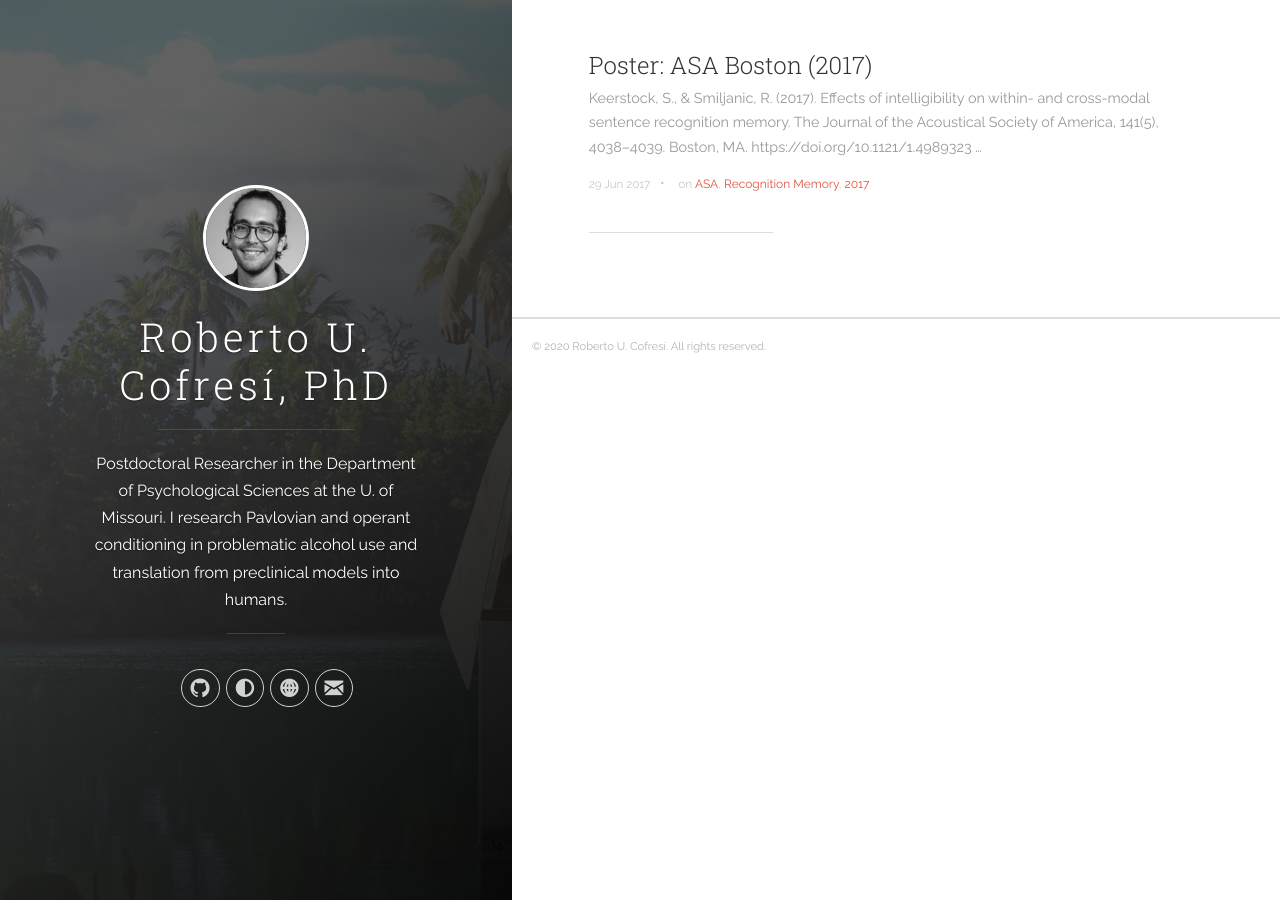
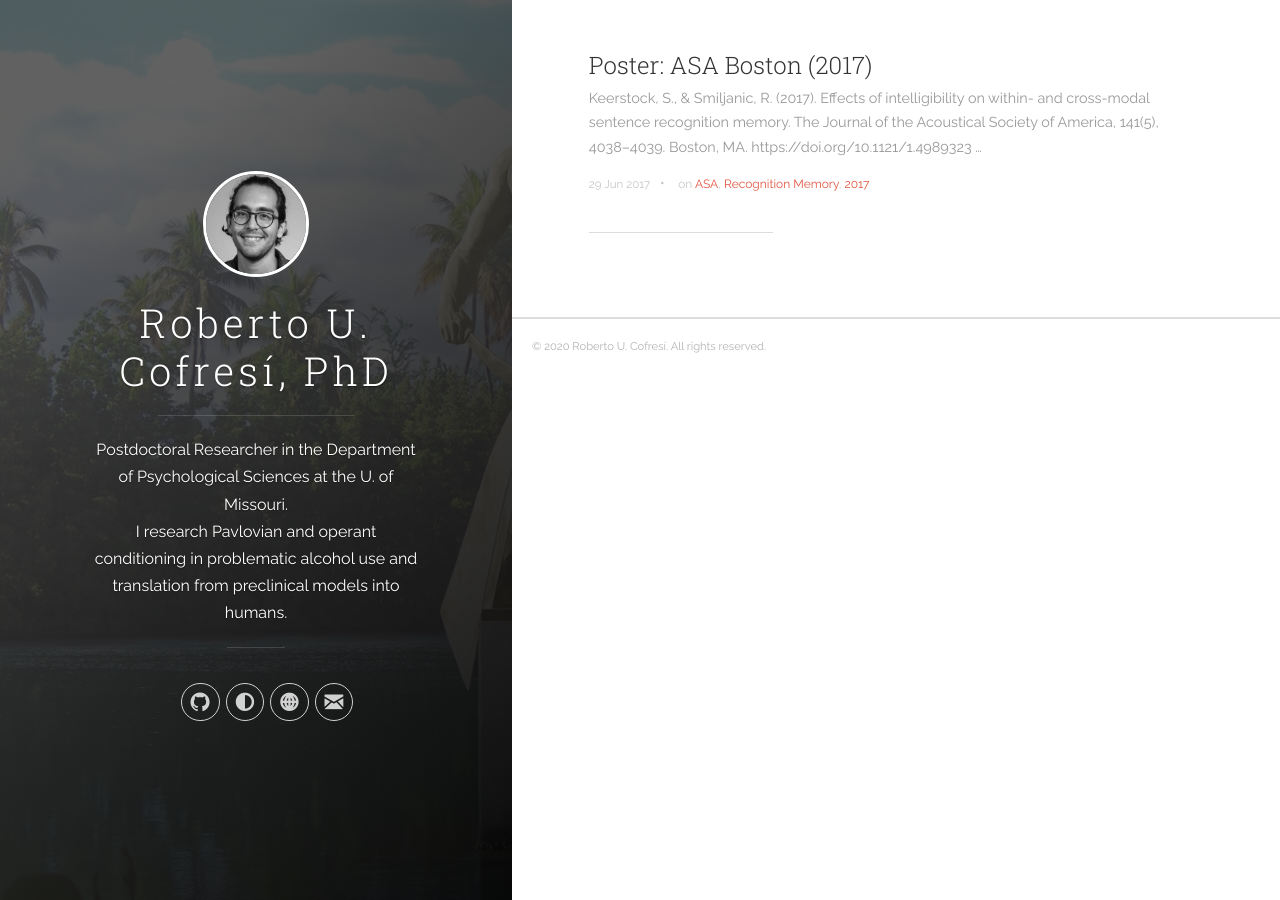
Before and after one commit to rcofresi/rcofresi.github.io, a Jekyll site: the page built from index.html, in a window 1280 px wide. Built offline with Jekyll 4.4.1, drawn with Linux system fonts in a browser that asks for light colours; the list of posts is cut into pages by our own code.

```diff
--- a/_config.yml
+++ b/_config.yml
@@ -1,6 +1,6 @@
 # Site settings
 title: Roberto U. Cofresí, PhD
-description: Postdoctoral Researcher in the Department of Psychological Sciences at the U. of Missouri. I research Pavlovian and operant conditioning in problematic alcohol use and translation from preclinical models into humans.
+description: Postdoctoral Researcher in the Department of Psychological Sciences at the U. of Missouri. <br> I research Pavlovian and operant conditioning in problematic alcohol use and translation from preclinical models into humans.
 url: 'https://rcofresi.github.io/'
 baseurl: '/'
 # google_analytics: 'UA-XXXXXX-X'
```
